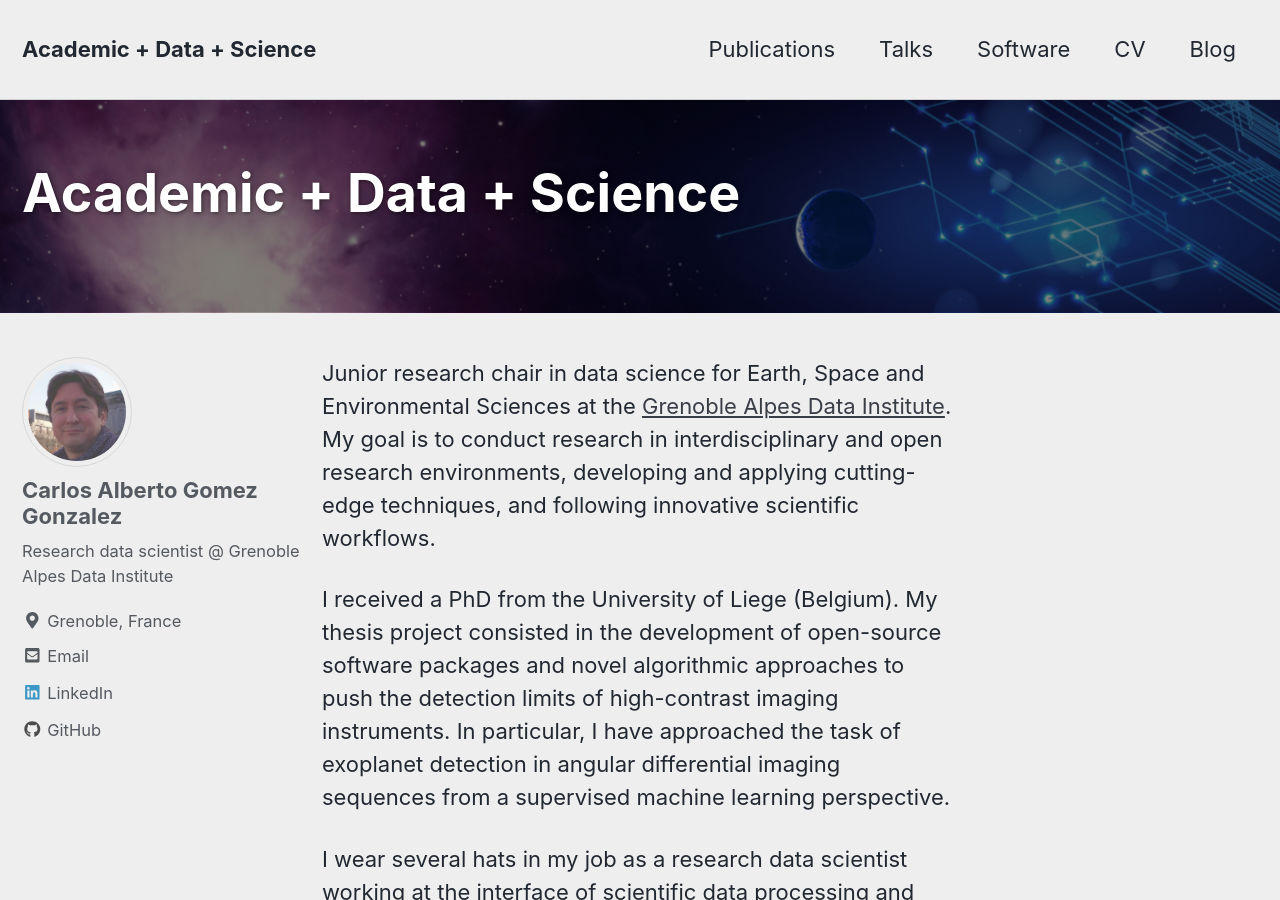
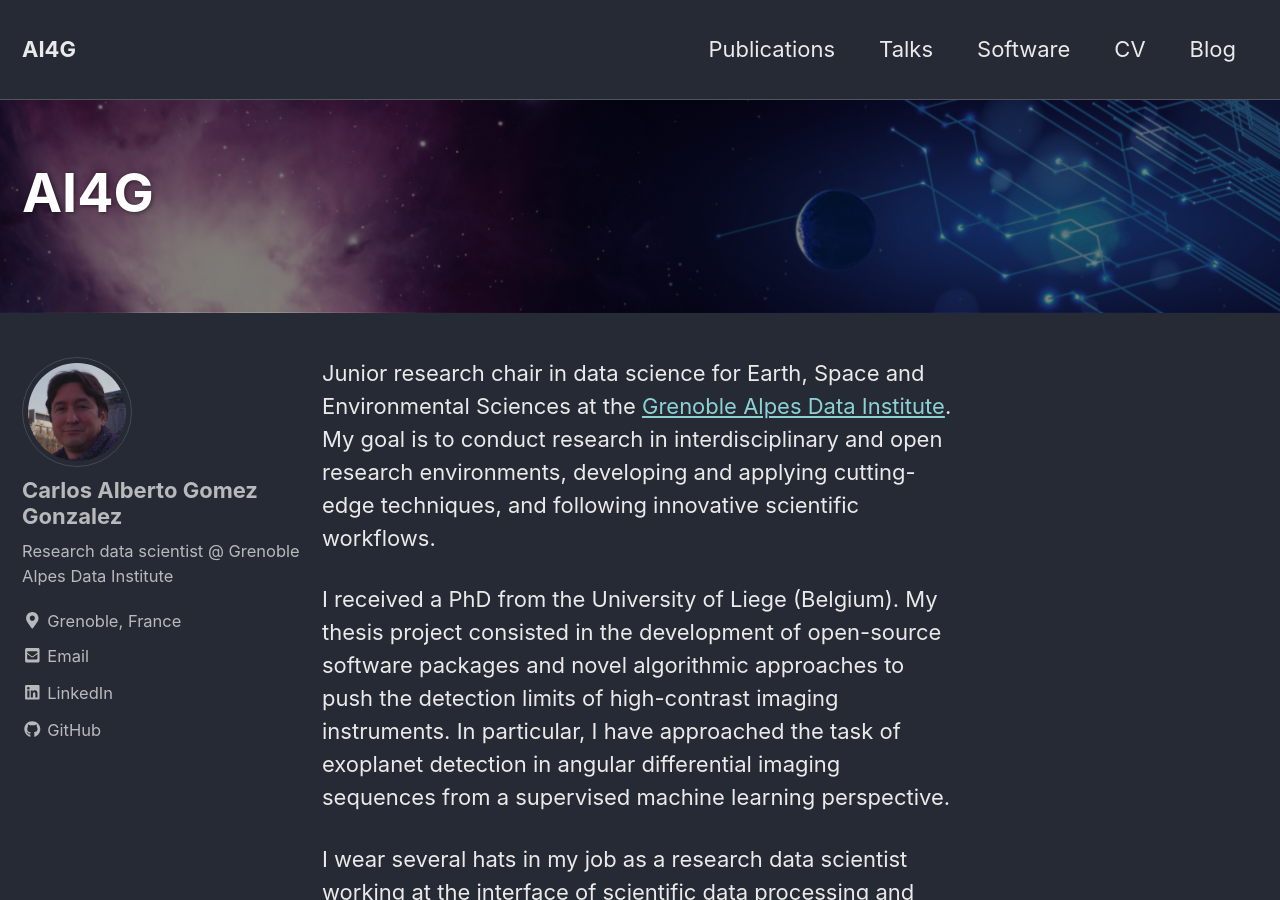
Before and after one commit to carlos-gg/carlos-gg.github.io, a Jekyll site: the page built from index.md, in a window 1280 px wide and 900 px high. Built offline with Jekyll 4.4.1, drawn with Linux system fonts in a browser that asks for light colours; nearby versions of some CDN libraries; our own code applies the rules of GitHub Pages for plain Markdown files; the list of posts is cut into pages by our own code.

Commit message:
Changing skin, title and linkedin

```diff
--- a/_config.yml
+++ b/_config.yml
@@ -5,11 +5,11 @@
 # For technical reasons, this file is *NOT* reloaded automatically when you use
 # 'jekyll serve'. If you change this file, please restart the server process.
 
-minimal_mistakes_skin: "air" #"dark"
+minimal_mistakes_skin: "dark" #"air"
 
 # Site Settings
 locale: "en"
-title: Academic + Data + Science
+title: AI4G
 name: Carlos Alberto Gomez Gonzalez
 email: carlosgg33@gmail.com
 description: >- # this means to ignore newlines until "baseurl:"
@@ -51,7 +51,7 @@ author:
   keybase          :
   instagram        :
   lastfm           :
-  linkedin         : carlosalbertogomezgonzalez
+  linkedin         : carlgogo
   pinterest        :
   soundcloud       :
   stackoverflow    : # "123456/username" (the last part of your profile url, e.g. https://stackoverflow.com/users/123456/username)
```
